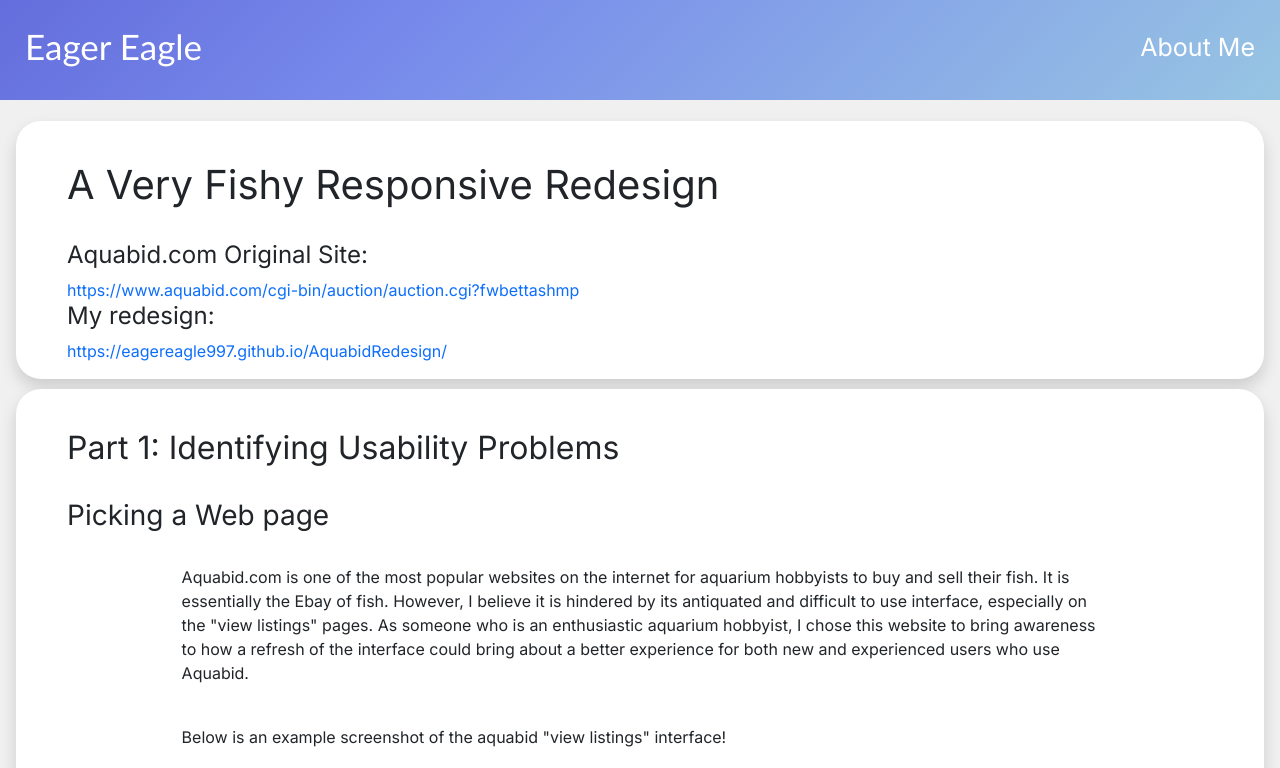
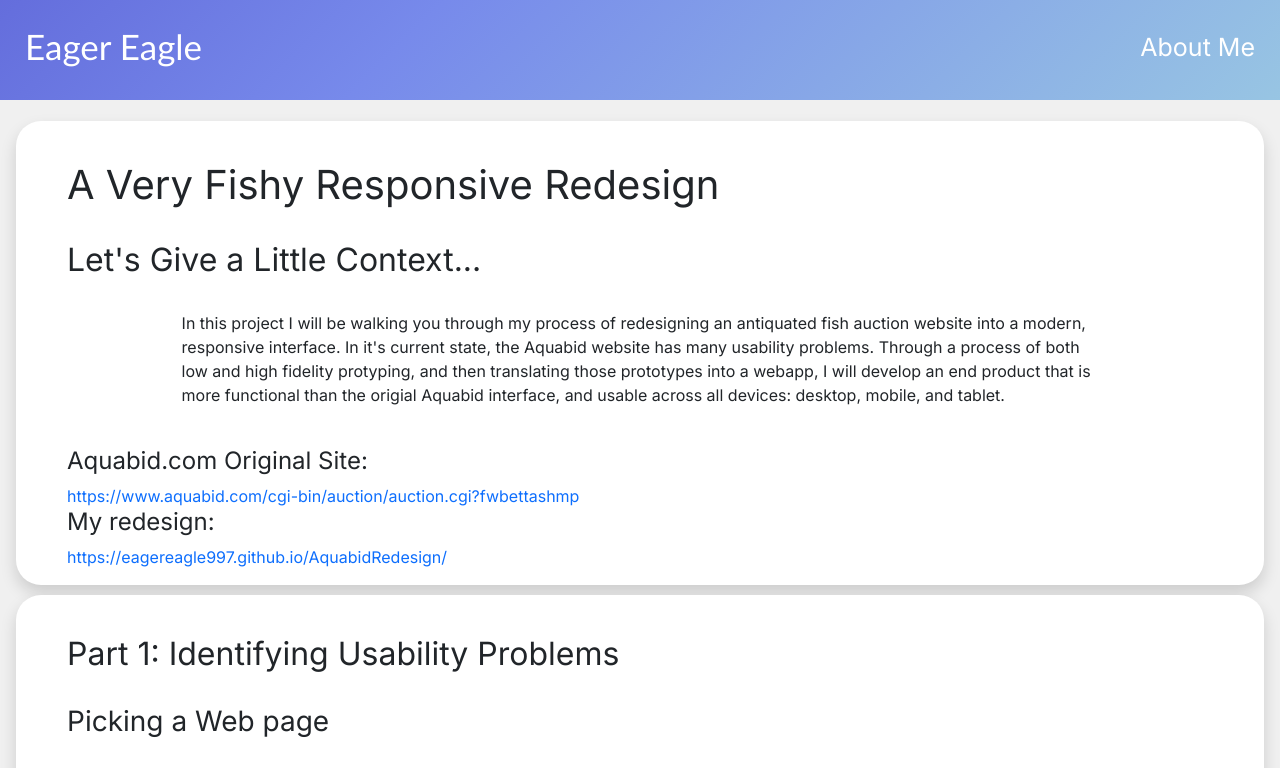
Before and after one commit to eagereagle997/ResponsiveRedesignSubmission, a plain HTML site: page index.html in a window 1280 px wide. Shown: the top 768 px of the page. Drawn offline with nearby package versions, Linux system fonts and the light colour scheme; a web font is replaced by a local one.

Commit message:
fixed context blurb

```diff
--- a/index.html
+++ b/index.html
@@ -24,6 +24,16 @@
                 <br>
                 <h1>A Very Fishy Responsive Redesign</h1>
                 <br>
+                <h2>Let's Give a Little Context...</h2>
+                <br>
+                <p>
+                    In this project I will be walking you through my process of redesigning an antiquated fish auction website into a modern, responsive interface.
+                    In it's current state, the Aquabid website has many usability problems.
+                    Through a process of both low and high fidelity protyping, and then translating those prototypes into a webapp, I will develop an end product that is more functional than the origial Aquabid interface,
+                    and usable across all devices: desktop, mobile, and tablet.
+                </p>
+                <br>
+
                 <h4>Aquabid.com Original Site: </h4> <a href = "https://www.aquabid.com/cgi-bin/auction/auction.cgi?fwbettashmp">https://www.aquabid.com/cgi-bin/auction/auction.cgi?fwbettashmp</a>
                 <br>
                 <h4>My redesign: </h4> <a href="https://eagereagle997.github.io/AquabidRedesign/">https://eagereagle997.github.io/AquabidRedesign/</a>
--- a/styles.css
+++ b/styles.css
@@ -334,6 +334,7 @@
   margin-top: 32px;
   font-family:Inter, Arial, Helvetica, sans-serif;
   font-size: 25px;
+
 }
 
 .bottomBlock {
```
